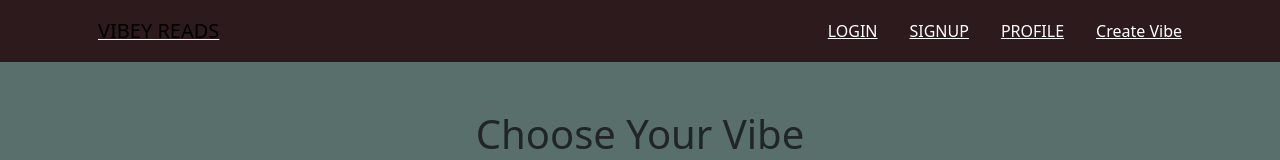
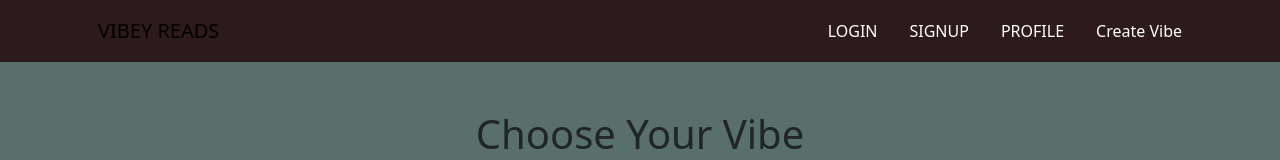
Before and after one commit to mollyhoward319/vibey-reads, a React (Vite) app in the folder client/: page /createvibes in a window 1280 px wide. Shown: the top 160 px of the page. Built offline with nearby package versions, Linux system fonts and the light colour scheme.

Commit message:
underline off navbar

```diff
--- a/client/src/App.css
+++ b/client/src/App.css
@@ -63,11 +63,15 @@ button {
 }
 
 .custom-checkbox input {
-  margin-right: 0.5rem; /* Adjust as needed */
+  margin-right: 0.5rem;
   margin-bottom: 0.2rem;
 }
 .header-margin {
-  margin-bottom: 0.5rem; /* Adjust this value as needed */
+  margin-bottom: 0.5rem;
+}
+
+.navbar a {
+  text-decoration: none;
 }
 
 @media (max-width: 600px) {
```
